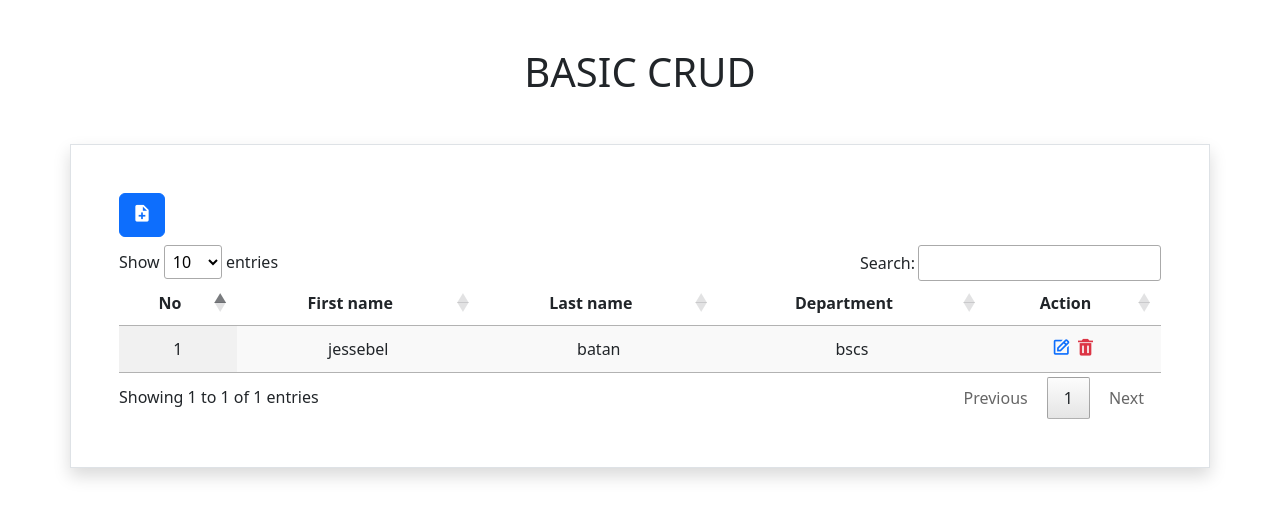
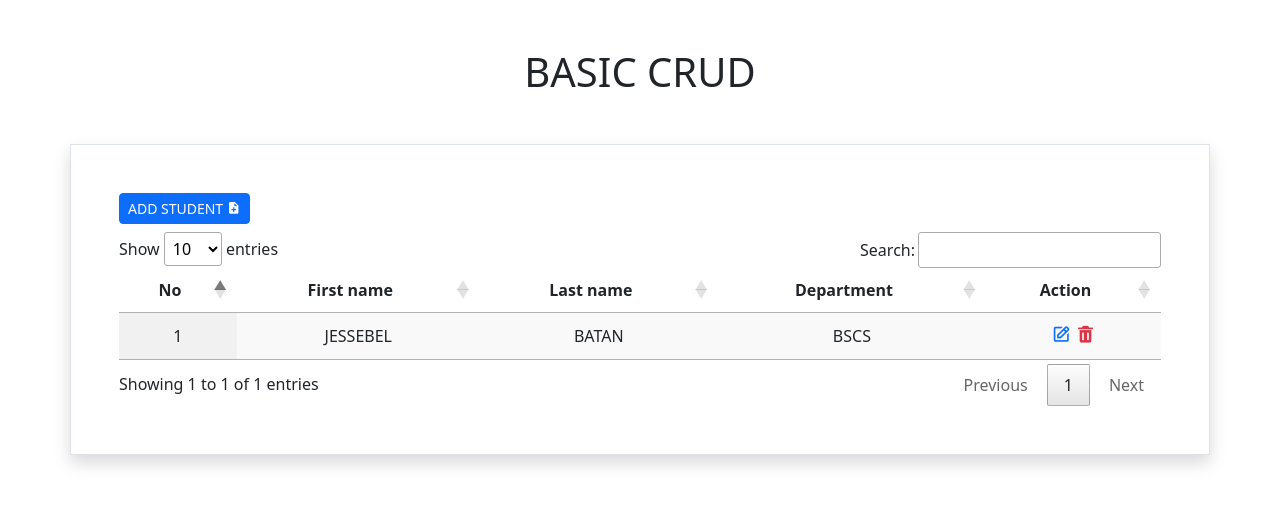
Before and after one commit to johnlouie09/basicCRUD, a PHP site: page / in a window 1280 px wide. Shown: the top 519 px of the page. Run offline with PHP 8.4, Linux system fonts and the light colour scheme; data comes from the database, SQL or seed files in the repository; some libraries are stand-ins or nearby versions.

Commit message:
Text Transform

```diff
--- a/index.php
+++ b/index.php
@@ -29,8 +29,8 @@
 <body>
     <h1 class="text-center mt-5">BASIC CRUD</h1>
     <div class="container-md mx-auto mt-5 border shadow p-5">
-        <button type="button" class="btn btn-primary mb-2 fs-5" data-bs-toggle="modal" data-bs-target="#addStudent">
-        <i class='bx bxs-file-plus'></i>
+        <button type="button" class="btn btn-primary mb-2 btn-sm" data-bs-toggle="modal" data-bs-target="#addStudent">
+        ADD STUDENT <i class='bx bxs-file-plus'></i>
         </button>
 
         <!-- show modal -->
@@ -49,17 +49,17 @@
                         <div class="modal-body">
 
                             <div class="form-floating mb-3">
-                                <input type="text" name="fname" class="form-control" id="floatingInput"
+                                <input type="text" name="fname" class="form-control text-uppercase" id="floatingInput"
                                     placeholder="First Name">
                                 <label for="floatingInput">First Name</label>
                             </div>
                             <div class="form-floating mb-3">
-                                <input type="text" name="lname" class="form-control" id="floatingInput"
+                                <input type="text" name="lname" class="form-control text-uppercase" id="floatingInput"
                                     placeholder="Last Name">
                                 <label for="floatingInput">Last Name</label>
                             </div>
                             <div class="form-floating mb-3">
-                                <input type="text" name="dept" class="form-control" id="floatingInput"
+                                <input type="text" name="dept" class="form-control text-uppercase" id="floatingInput"
                                     placeholder="Department">
                                 <label for="floatingInput">Department</label>
                             </div>
@@ -73,7 +73,7 @@
                 </div>
             </div>
         </div>
-
+        <!-- Table comes from datatables.net -->
         <div class="table-responsive">
             <table id="myTable" class="display">
                 <thead>
@@ -97,13 +97,13 @@
                             <td class="text-center">
                                 <?php echo $no; ?>
                             </td>
-                            <td class="text-center">
+                            <td class="text-center text-uppercase">
                                 <?php echo $row[ 'firstname' ]; ?>
                             </td>
-                            <td class="text-center">
+                            <td class="text-center text-uppercase">
                                 <?php echo $row[ 'lastname' ]; ?>
                             </td>
-                            <td class="text-center">
+                            <td class="text-center text-uppercase">
                                 <?php echo $row[ 'department' ]; ?>
                             </td>
                             <td class="text-center">
@@ -132,17 +132,17 @@
                                                 <div class="modal-body">
                                                         <input type="hidden" name="student_id" value="<?= $row[ 'id' ] ?>">
                                                     <div class="form-floating mb-3">
-                                                        <input type="text" name="first_name" class="form-control" id="floatingInput"
+                                                        <input type="text" name="first_name" class="form-control text-uppercase" id="floatingInput"
                                                             placeholder="First Name" value="<?= $row[ 'firstname' ] ?>">
                                                         <label for="floatingInput">First Name</label>
                                                     </div>
                                                     <div class="form-floating mb-3">
-                                                        <input type="text" name="last_name" class="form-control" id="floatingInput"
+                                                        <input type="text" name="last_name" class="form-control text-uppercase" id="floatingInput"
                                                             placeholder="Last Name" value="<?= $row[ 'lastname' ] ?>">
                                                         <label for="floatingInput">Last Name</label>
                                                     </div>
                                                     <div class="form-floating mb-3">
-                                                        <input type="text" name="department" class="form-control" id="floatingInput"
+                                                        <input type="text" name="department" class="form-control text-uppercase" id="floatingInput"
                                                             placeholder="Department" value="<?= $row[ 'department' ] ?>">
                                                         <label for="floatingInput">Department</label>
                                                     </div>
```
